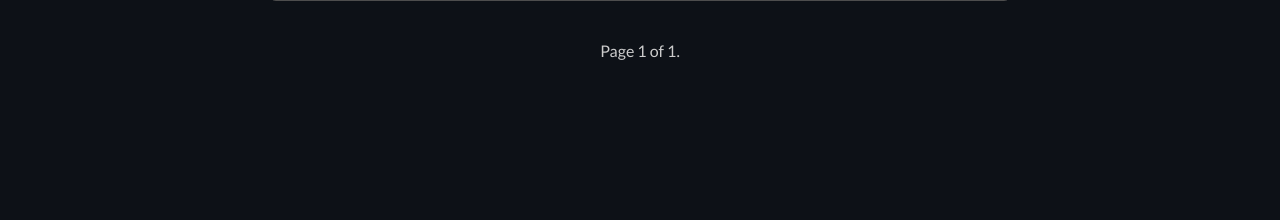
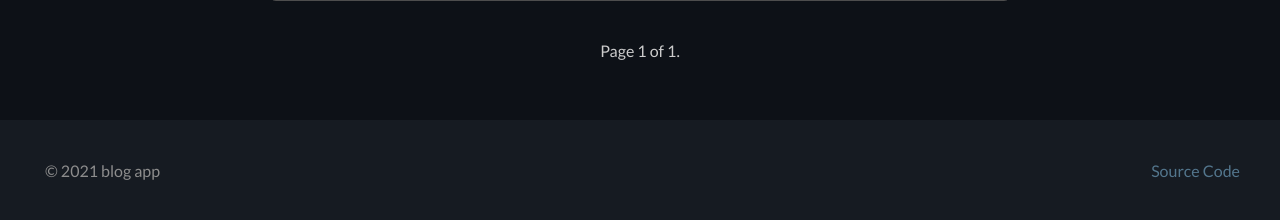
Before and after one commit to karthikio/blog-app, a Django app: page / in a window 1280 px wide. Shown: the part 1221-1441 px from the top of the page. Before the commit the page ends 1281 px from the top, so only its background shows below. Run offline with Django 3.2, Linux system fonts and the light colour scheme; a user stored in the database is signed in; data comes from the database, SQL or seed files in the repository; both versions use the stored data as it was after the commit.

Commit message:
Added footer

```diff
--- a/static/style/style.css
+++ b/static/style/style.css
@@ -7,6 +7,8 @@
 body{
   font-family: 'Lato', sans-serif;
   background-color: #0d1117;
+  width: 100%;
+  min-height: 150vh;
 }
 
 
@@ -174,6 +176,11 @@ body{
   color: #0099ff;
 }
 
+.link-f{
+  text-decoration: none;
+  color: #53768d;
+}
+
 .link-c{
   text-decoration: none;
   color: #ccc;
@@ -234,7 +241,6 @@ a{
   border-radius: 8px;
   border: 1px solid #4d4d4d;
   margin: 20px auto;
-  z-index: 10;
   overflow: hidden;
   word-wrap: break-word;
 }
@@ -366,6 +372,17 @@ a{
 
 .drop-down-content li:hover{
   background-color: #0066db;
+}
+
+/* footer */
+
+.footer{
+  min-height: 100px;
+  width: 100%;
+  background-color: #161b22;
+  left: 0;
+  bottom: 0;
+  text-align: center;
 }
 
 
--- a/templates/base.html
+++ b/templates/base.html
@@ -49,8 +49,10 @@
   </div>
 
 
-
   <script src="{% static 'script/app.js' %}"></script>
 
 </body>
+<footer>
+  {% include 'footer.html' %}
+</footer>
 </html>
--- /dev/null
+++ b/templates/footer.html
@@ -0,0 +1,9 @@
+<link rel="stylesheet" href="{% static 'style/style.css' %">
+
+
+<div class="flex footer mt20 all-center just-between">
+  <div class="logo-container mr10 ml40 flex all-center text-center">
+    <p class="light ml5">&copy; 2021 blog app</p>
+  </div>
+  <a class="link-f mr40" href="https://github.com/karthikixm/blog-app" target="_blank">Source Code</a>
+</div>
--- a/templates/navbar.html
+++ b/templates/navbar.html
@@ -2,7 +2,7 @@
 
 
 <div class="nav-container  just-between flex all-center">
-  <div class="logo-container mr10 ml40 flex">
+  <div class="logo-container mr10 ml40 flex all-center">
     <svg class='logo-svg' aria-hidden="true" focusable="false" data-prefix="fas" data-icon="quote-right" class="svg-inline--fa fa-quote-right fa-w-16" role="img" xmlns="http://www.w3.org/2000/svg" viewBox="0 0 512 512"><path fill="currentColor" d="M464 32H336c-26.5 0-48 21.5-48 48v128c0 26.5 21.5 48 48 48h80v64c0 35.3-28.7 64-64 64h-8c-13.3 0-24 10.7-24 24v48c0 13.3 10.7 24 24 24h8c88.4 0 160-71.6 160-160V80c0-26.5-21.5-48-48-48zm-288 0H48C21.5 32 0 53.5 0 80v128c0 26.5 21.5 48 48 48h80v64c0 35.3-28.7 64-64 64h-8c-13.3 0-24 10.7-24 24v48c0 13.3 10.7 24 24 24h8c88.4 0 160-71.6 160-160V80c0-26.5-21.5-48-48-48z"></path></svg>
     <h2 class="h2 text">Blog App</h2>
   </div>
```
Also changed, not shown: db.sqlite3.
